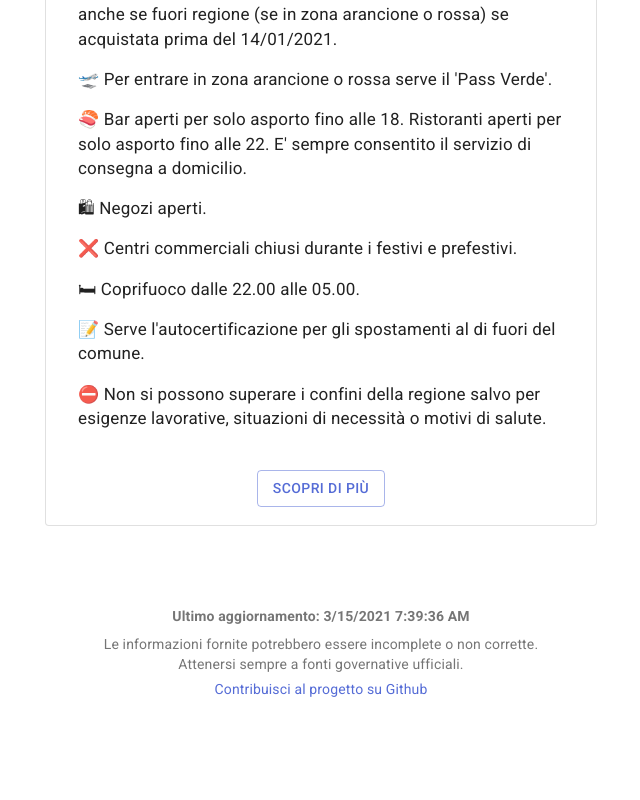
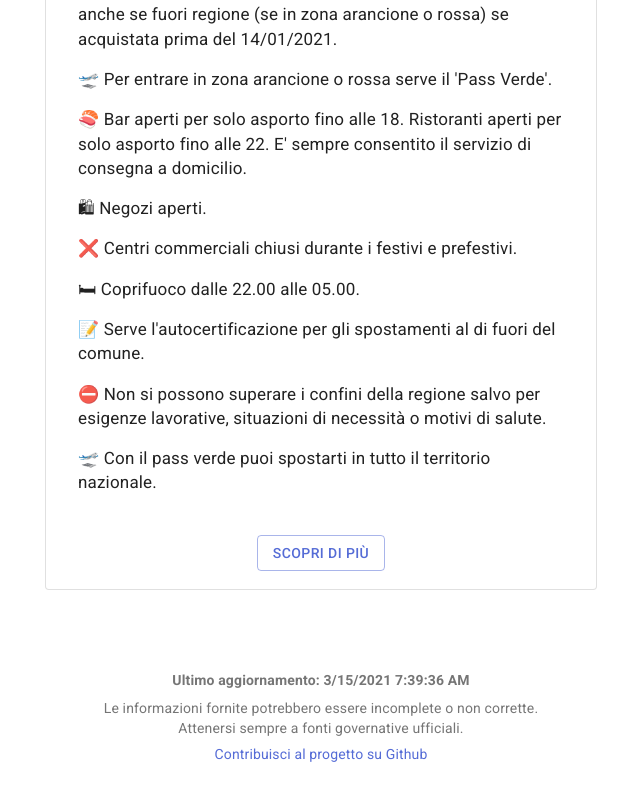
Before and after one commit to aguglie/posso-uscire, a Next.js app: page /Agrigento in a window 1280 px wide. Shown: the part 671-1471 px from the top of the page, without its empty margins (319-959 px from the left). Before the commit the page ends 1410 px from the top, so only its background shows below. Built offline with nearby package versions, Linux system fonts and the light colour scheme.

Commit message:
feat: green-pass info

```diff
--- a/rules/zonaArancione.ts
+++ b/rules/zonaArancione.ts
@@ -52,6 +52,11 @@ const zonaArancione = {
       en:
         "⛔️ It is not allowed to cross the boundaries of the region except for work needs, mandatory necessities or health reasons.",
     },
+    {
+      it:
+        "🛫 Con il pass verde puoi spostarti in tutto il territorio nazionale.",
+      en: "🛫 With the green-pass you can move to other regions.",
+    },
   ],
   moreDetails: [
     {
--- a/rules/zonaGialla.ts
+++ b/rules/zonaGialla.ts
@@ -55,8 +55,10 @@ const commonDetails = [
 ];
 const moreDetails = [
   {
-    it: "🛫 Puoi muoverti liberamente tra regioni gialle e bianche.",
-    en: "🛫 You can move freely between yellow and white regions.",
+    it:
+      "🛫 Puoi muoverti liberamente tra regioni gialle e bianche. Serve il pass verde per recarsi in regioni rosse o arancioni.",
+    en:
+      "🛫 You can move freely between yellow and white regions. Green-pass is needed to travel to orange or red regions.",
   },
   {
     it:
```
